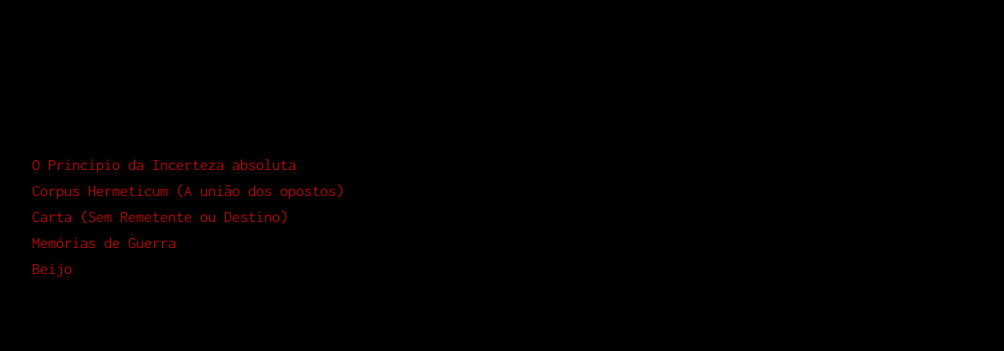
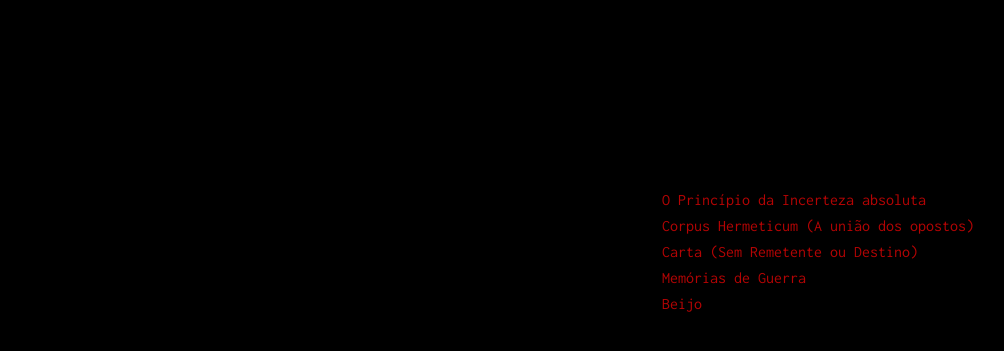
Before and after one commit to sorathpanzer/sorathpanzer.github.io, a Jekyll site: the page built from index.html, in a window 1280 px wide. Shown: the top 351 px of the page, without its empty margins (104-1108 px from the left). Built offline with Jekyll 4.4.1, drawn with Linux system fonts in a browser that asks for light colours.

Commit message:
Update main.scss

```diff
--- a/assets/css/main.scss
+++ b/assets/css/main.scss
@@ -13,7 +13,10 @@ body {
     font-weight: 400;
     border: 0;
     width: 65%;
-    margin: 10px
+    text-align: left;
+    position: absolute;
+    top:  5%;
+    left: 50%;
 }
 
 body::-moz-selection{
```
